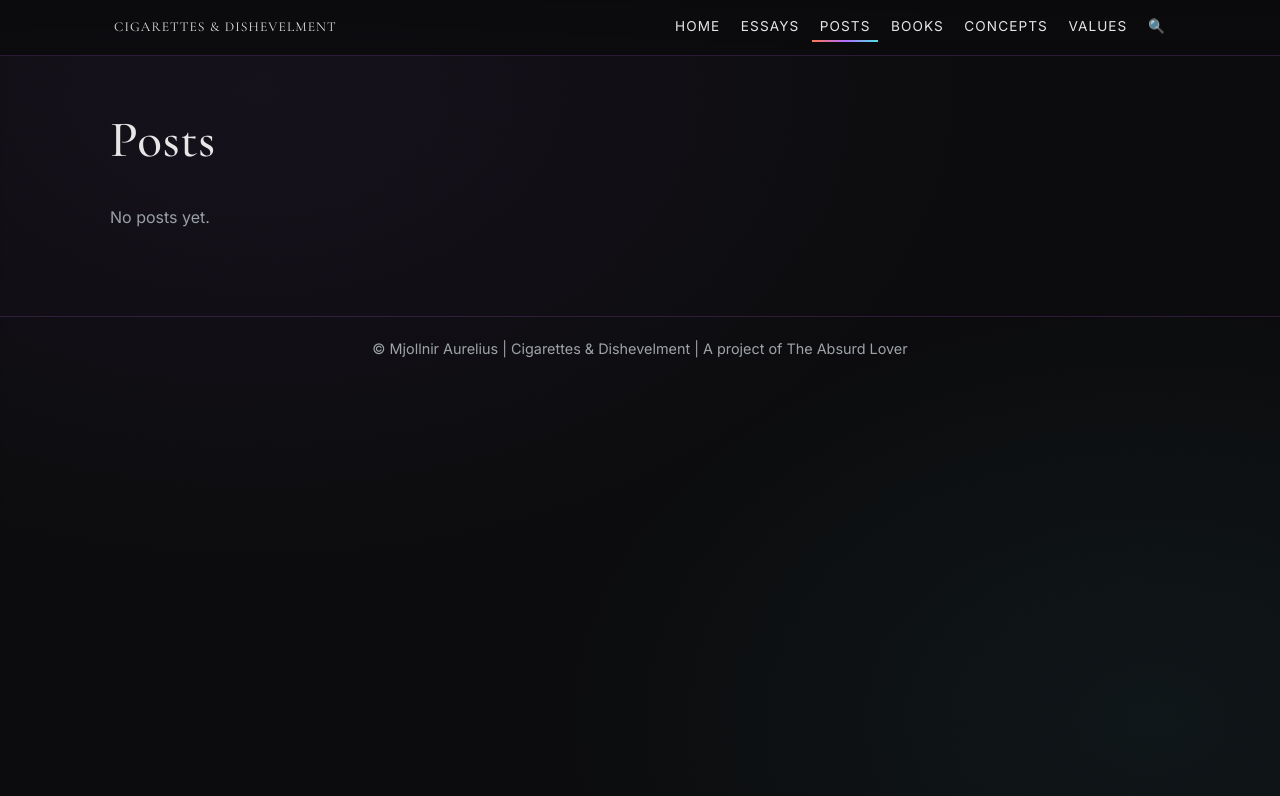
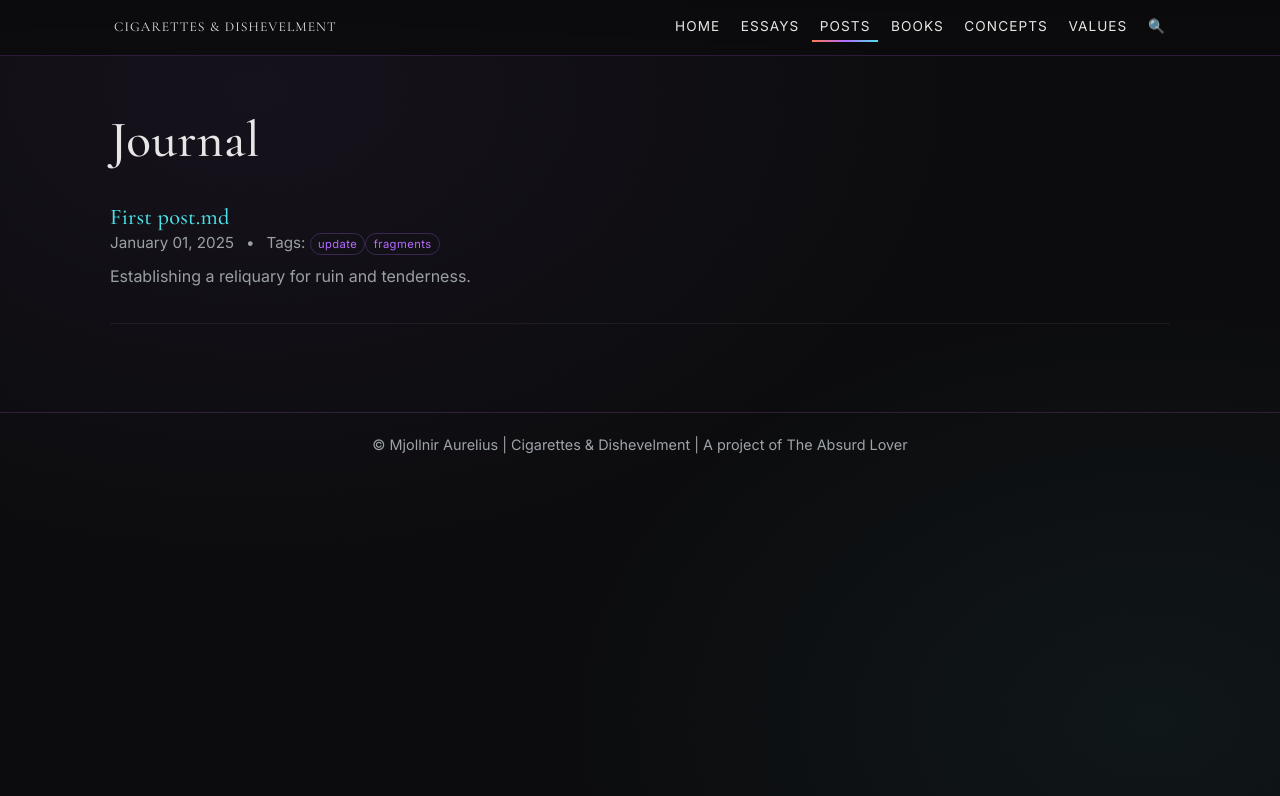
Before and after one commit to dionysianabyss/cigarettesanddishevelment, a Jekyll site: the page built from posts/index.html, in a window 1280 px wide. Shown: the top 796 px of the page. Built offline with Jekyll 4.4.1, drawn with Linux system fonts in a browser that asks for light colours.

Commit message:
chore(cms): optimize .pages.yml, add Journal collection, move posts to content/_journal; update search and posts listing
# Conflicts:
#	.pages.yml

# Conflicts:
#	.pages.yml

```diff
--- a/_config.yml
+++ b/_config.yml
@@ -33,6 +33,9 @@ collections:
   authors:
     output: true
     permalink: /authors/:name/
+  journal:
+    output: true
+    permalink: /journal/:name/
 
 defaults:
   - scope:
@@ -43,6 +46,11 @@ defaults:
   - scope:
       path: ""
       type: posts
+    values:
+      layout: post
+  - scope:
+      path: ""
+      type: journal
     values:
       layout: post
   - scope:
--- a/posts/index.html
+++ b/posts/index.html
@@ -1,12 +1,12 @@
 ---
 layout: default
-title: Posts
+title: Journal
 permalink: /posts/
 search_exclude: true
 ---
-<h1>Posts</h1>
+<h1>Journal</h1>
 <div>
-  {% assign items = site.posts %}
+  {% assign items = site.journal %}
   {% for p in items %}
   <article style="margin-bottom:1.25rem;padding-bottom:1rem;border-bottom:1px solid rgba(255,255,255,0.06)">
     <h3 style="margin:0"><a href="{{ p.url | relative_url }}">{{ p.name | default: p.title | default: p.slug | replace: '-', ' ' | capitalize }}</a></h3>
@@ -14,5 +14,5 @@ search_exclude: true
     {% if p.summary %}<p class="muted">{{ p.summary }}</p>{% else %}{{ p.excerpt }}{% endif %}
   </article>
   {% endfor %}
-  {% if items == empty %}<p class="muted">No posts yet.</p>{% endif %}
+  {% if items == empty %}<p class="muted">No entries yet.</p>{% endif %}
 </div>
--- a/search.json
+++ b/search.json
@@ -6,14 +6,14 @@ permalink: /search.json
   "items": [
   {%- assign all = '' | split: '' -%}
   {%- assign essays = site.essays -%}
-  {%- assign posts = site.posts -%}
+  {%- assign journal = site.journal -%}
   {%- assign books = site.books -%}
   {%- assign concepts = site.concepts -%}
   {%- assign values = site.values -%}
   {%- assign authors = site.authors -%}
   {%- assign pages_all = site.pages -%}
   {%- assign pages = pages_all | where_exp:'p','p.search_exclude != true and p.url != "/" and p.url != "/search/"' -%}
-  {%- assign collections = essays | concat: posts | concat: books | concat: concepts | concat: values | concat: authors | concat: pages -%}
+  {%- assign collections = essays | concat: journal | concat: books | concat: concepts | concat: values | concat: authors | concat: pages -%}
   {%- for p in collections -%}
     {
       "title": {{ p.name | default: p.title | default: p.concept | default: p.system_name | default: p.slug | jsonify }},
```
Also changed, not shown: .pages.yml, content/_journal/first-post.md (line endings or trailing spaces).
